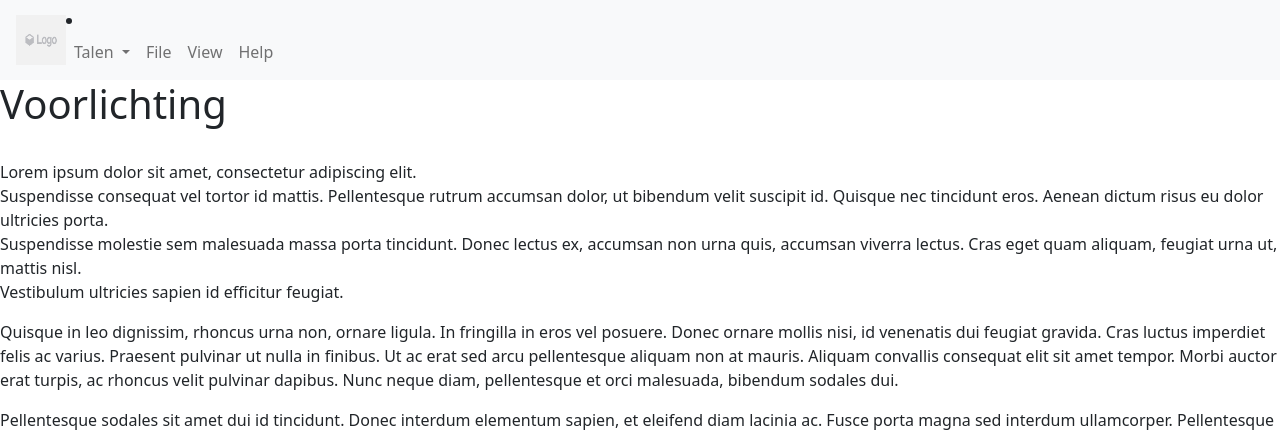
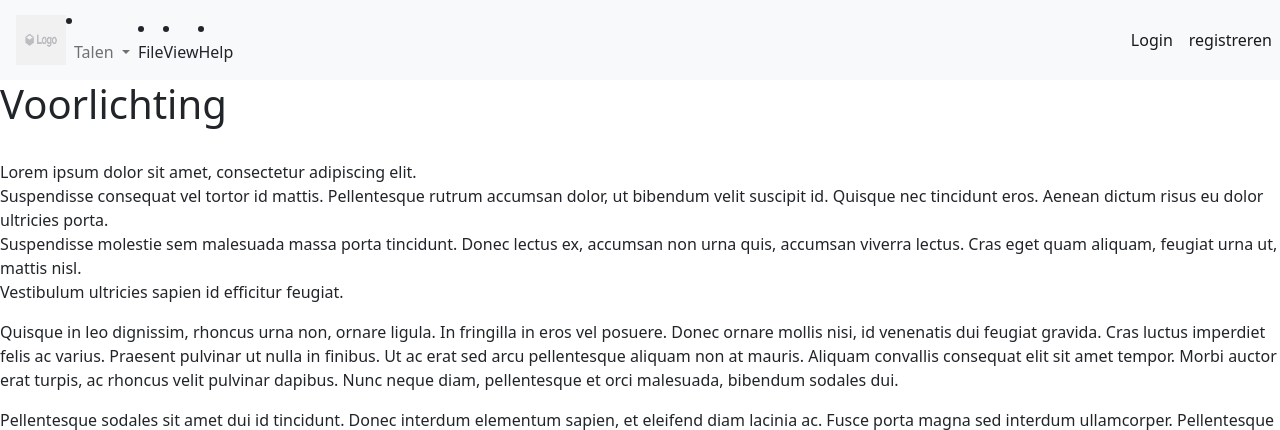
Before and after one commit to Serge072/XXL-uitzendbureau, a PHP site: page /voorlichting.php in a window 1280 px wide. Shown: the top 430 px of the page. Run offline with PHP 8.4, Linux system fonts and the light colour scheme.

Commit message:
+nav update

```diff
--- a/includes/navbar.php
+++ b/includes/navbar.php
@@ -1,11 +1,12 @@
-<!DOCTYPE html>
-<html lang="en">
+<!-- includes -->
 <?php
 include "includes/header.php";
+session_start();
 ?>
 
 <body>
-    <nav class="navbar navbar-expand-lg navbar-light bg-light">
+    <!-- logo in navbar linking to homepage/index -->
+    <nav class="navbar navbar-expand-sm bg-light">
         <a class="navbar-brand" href="#"> <a href="index.php"> <img src="images/logoplaceholder.jpg"
                     style="width:50px;height:50px;"></a>
             <button class="navbar-toggler" type="button" data-toggle="collapse" data-target="#navbarNav"
@@ -19,15 +20,19 @@ include "includes/header.php";
                         <div class="dropdown">
                             <a class="nav-link dropdown-toggle" href="#" id="navbarDropdown" role="button"
                                 data-toggle="dropdown" aria-haspopup="true" aria-expanded="false">
+                                <!-- select languages in the dropdown menu -->
                                 Talen
                                 <div class="dropdown-menu" aria-labelledby="navbarDropdown">
-                                    <a class="dropdown-item" href="#">Nederlands</a>
+                                    <a class="dropdown-item" href="#">French</a>
                                     <a class="dropdown-item" href="#">English</a>
                                     <div class="dropdown-divider"></div>
-                                    <a class="dropdown-item" href="#">French</a>
+                                    <a class="dropdown-item" href="#">Nederlands</a>
                                 </div>
+                        </div>
+                </div>
             </li>
             </div>
+            <!-- seperate options on the navbar -->
             <li class="nav-item active">
                 <a class="nav-link" href="#">File</a>
             </li>
@@ -37,22 +42,27 @@ include "includes/header.php";
             <li class="nav-item">
                 <a class="nav-link" href="#">Help</a>
             </li>
+            <!-- if logged in show profile / logout -->
+            <?php if (isset($_SESSION["logged_in"])): ?>
+            <li class="navbar-nav ms-auto">
+                <a class="nav-link" href="profiel.php">Profiel</a>
+            </li>
+            <li class="nav-item active">
+                <a class="nav-link" href="logout.php">Loguit</a>
+            </li>
+            <!-- else show login / register -->
+            <?php else: ?>
+            <ul class="navbar-nav ms-auto">
+                <li class="nav-item">
+                    <a class="nav-link active" aria-current="page" href="login.php">Login</a>
+                </li>
+                <li class="nav-item">
+                    <a class="nav-link active" aria-current="page" href="register.php">registreren</a>
+                </li>
             </ul>
-            </div>
     </nav>
-    <?php
-    /* if logged in */
-    // if (isset($_SESSION["useruid"])) {
-    //     echo "<a href='profile.php'>Profiel pagina</a>";
-    //     echo "<a href='includes/logout.inc.php'>Log uit</a>";
-    // }
-    /* if not */
-    // else {
-    //     echo "<a href='login.php'>Login</a>";
-    //     echo "<a href='signup.php'>Registreren</a>";
-    // }
-    ?>
-    </div>
+    <?php endif; ?>
+    <!-- footer -->
     <?php
     include "includes/footer.php";
     ?>
--- a/voorlichting.php
+++ b/voorlichting.php
@@ -1,10 +1,12 @@
 <head>
+    <!-- includes -->
     <?php
     include "includes/header.php";
     include "includes/navbar.php";
     ?>
 </head>
 <div class="uitlegtitel">
+    <!-- gehele voorlichting -->
     <h1>Voorlichting</h1></br>
     <p>Lorem ipsum dolor sit amet, consectetur adipiscing elit. </br>
         Suspendisse consequat vel tortor id mattis.
```
Also changed, not shown: styles/mystyle.css (line endings or trailing spaces).
